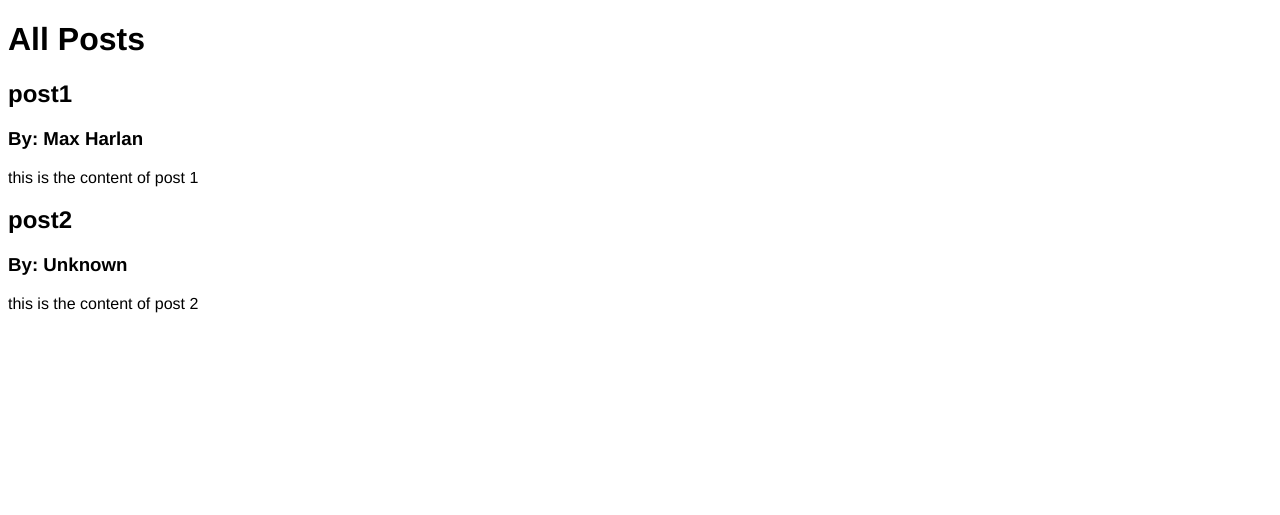
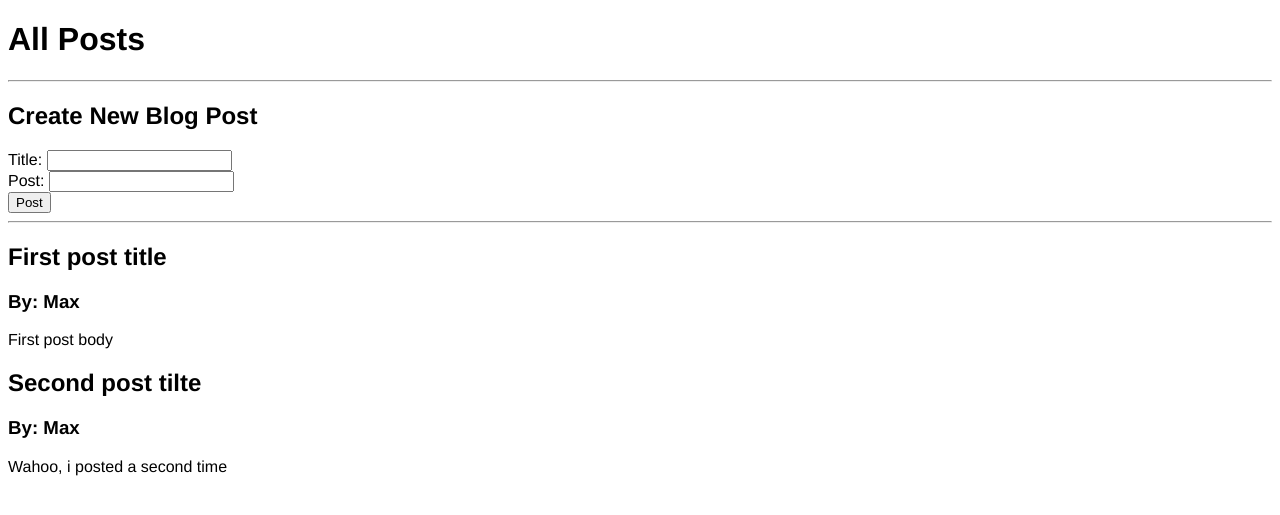
Before and after one commit to MaxHarlan206/Flask-CRUD-Basics, a Flask app: page /posts in a window 1280 px wide. Shown: the top 515 px of the page. Run offline with Flask 2, Linux system fonts and the light colour scheme; data comes from the database, SQL or seed files in the repository; both versions use the stored data as it was after the commit.

Commit message:
connecting the database to the frontend

```diff
--- a/app.py
+++ b/app.py
@@ -1,4 +1,4 @@
-from flask import Flask, render_template
+from flask import Flask, request, render_template, redirect
 from flask_sqlalchemy import SQLAlchemy
 from datetime import datetime
 
@@ -18,23 +18,24 @@ class BlogPost(db.Model):
         return 'Blog post' + str(self.id)
 
 all_posts = [
-    {
-       'title': 'post1',
-       'content': 'this is the content of post 1',
-        'author': 'Max Harlan'
-    },
-    {
-        'title': 'post2',
-        'content': 'this is the content of post 2'
-    }
+
 ]
 @app.route('/')
 def index():
     return render_template('index.html')
 
-@app.route('/posts')
+@app.route('/posts', methods=['GET', 'POST'])
 def posts():
-    return render_template('posts.html', posts=all_posts)
+    if request.method == 'POST':
+        post_title = request.form['title']
+        post_content = request.form['content']
+        new_post = BlogPost(title=post_title, content=post_content, author='Max')
+        db.session.add(new_post)
+        db.session.commit()
+        return redirect('/posts')
+    else:
+        all_posts = BlogPost.query.order_by(BlogPost.date_posted).all()
+        return render_template('posts.html', posts=all_posts)
 
 @app.route('/search_results')
 def search_results():
--- a/templates/posts.html
+++ b/templates/posts.html
@@ -4,6 +4,16 @@
 {% endblock %}
 {% block body %}
 <H1>All Posts</H1>
+<hr>
+<h2>Create New Blog Post</h2>
+<form action="/posts" method="POST">
+    Title: <input type="text" name="title" id="title">
+    <br>
+    Post: <input type="text" name="content" id="content">
+    <br>
+    <input type="submit" value="Post">
+</form>
+<hr>
 {% for post in posts %}
     <h2>{{ post.title }}</h2>
     {% if post.author %}
```
Also changed, not shown: posts.db.
